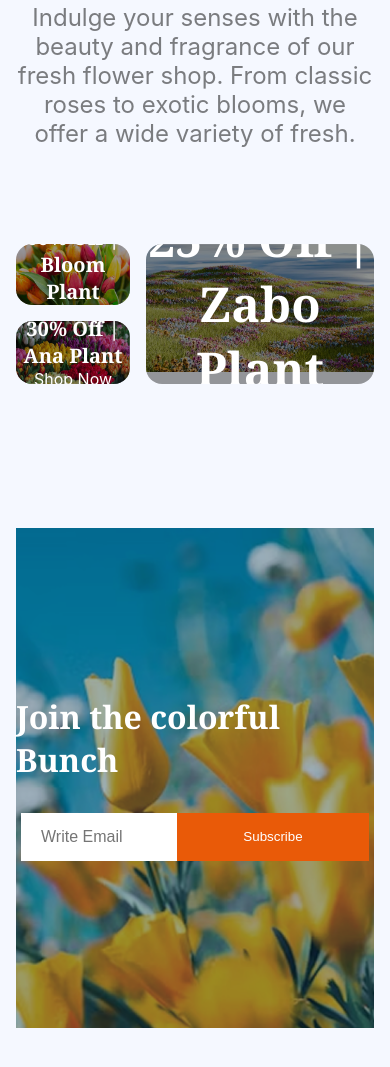
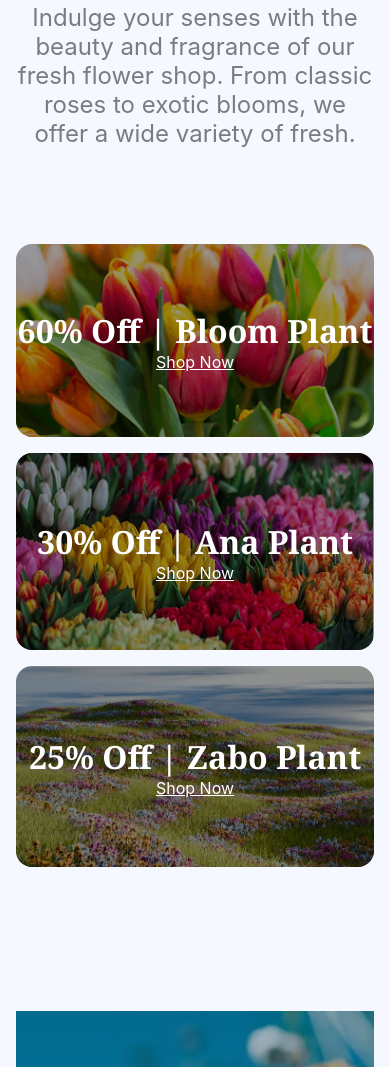
Before and after one commit to rifat584/B12A02-Responsive-Flowers, a plain HTML site: page index.html in a window 390 px wide. Shown: the part 5044-6111 px from the top of the page. Drawn offline with Linux system fonts and the light colour scheme.

Commit message:
more fine tuning

```diff
--- a/style.css
+++ b/style.css
@@ -329,18 +329,6 @@ color:  rgb(233, 90, 8) ;
 }
 
 
-
-
-
-
-
-
-
-
-
-
-
-
 /* Join us Section */
 .join-us {
   margin-top: 9rem;
@@ -475,6 +463,15 @@ color:  rgb(233, 90, 8) ;
    list-style-position: inside;
 }
 
+.deal-card {
+  flex-direction: column;
+  width: 100%;
+}
+
+.deal-card h3 {
+  font-size: 2rem;
+}
+
 
 .join-us h3 {
   font-size: 2rem;
```
